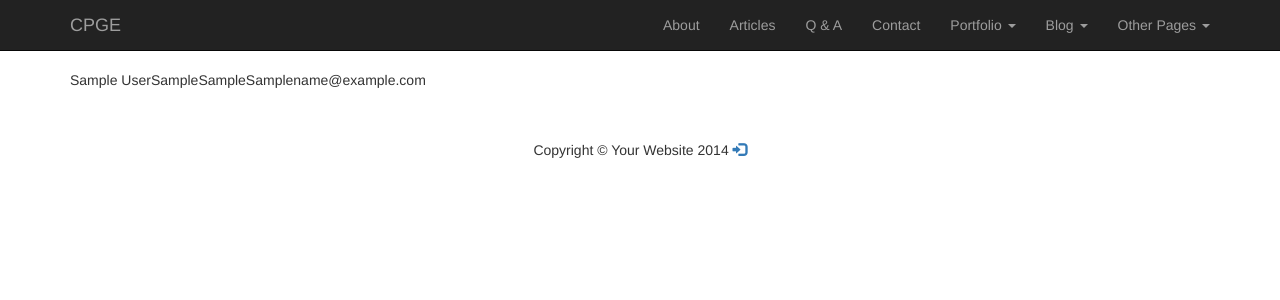
After one commit to anthonyhtyao/cpge_tw, a Django app: page /contact/ in a window 1280 px wide. The commit adds this page. Shown: the top 300 px of the page. Run offline with Django 3.2, Linux system fonts and the light colour scheme; tables that the repository leaves empty hold one stand-in row (values such as "Sample post"); some libraries are stand-ins or nearby versions.

Commit message:
Add contact page Add ispublic, highschool, prepa, grandsecole in UserProfile

```diff
--- a/cpge_tw/urls.py
+++ b/cpge_tw/urls.py
@@ -34,4 +34,5 @@ urlpatterns = [
     url(r'^tinymce/', include('tinymce.urls') ),
     url(r'^logout/$', views.user_logout, name='logout'),
     url(r'^addquestion$', views.addquestion, name='addquestion'),
+    url(r'^contact/$',views.contact, name='contact'),
 ]
--- a/cpge_tw/views.py
+++ b/cpge_tw/views.py
@@ -239,3 +239,7 @@ def user_logout(request):
 
     # Take the user back to the homepage.
     return HttpResponseRedirect('/')
+
+def contact(request):
+    users = UserProfile.objects.filter(ispublic=True)
+    return render(request, 'cpge_tw/contact.html', {'users':users} )
--- a/reco/forms.py
+++ b/reco/forms.py
@@ -13,7 +13,7 @@ class UserForm(forms.ModelForm):
 class UserProfileForm(forms.ModelForm):
     class Meta:
         model = UserProfile
-        fields = ('blog', 'name',)
+        fields = ('blog', 'name', 'ispublic', 'highschool', 'prepa', 'grandsecole')
 
 class ArticleForm(forms.ModelForm):
     title = forms.CharField(max_length = 128)
--- a/reco/models.py
+++ b/reco/models.py
@@ -10,6 +10,10 @@ class UserProfile(models.Model):
     user = models.OneToOneField(User)
     blog = models.URLField(blank=True)
     name = models.CharField(max_length = 128, blank = True)
+    ispublic = models.BooleanField(default=True)
+    highschool = models.CharField(max_length = 128, null = True)
+    prepa = models.CharField(max_length = 128, null = True)
+    grandsecole = models.CharField(max_length = 128, null = True)
 
     def __str__(self):
         return self.user.username
--- a/templates/base.html
+++ b/templates/base.html
@@ -63,7 +63,7 @@
                         <a href="/questionlist">Q & A</a>
                     </li>
                     <li>
-                        <a href="contact.html">Contact</a>
+                        <a href="/contact">Contact</a>
                     </li>
                     <li class="dropdown">
                         <a href="#" class="dropdown-toggle" data-toggle="dropdown">Portfolio <b class="caret"></b></a>
--- /dev/null
+++ b/templates/cpge_tw/contact.html
@@ -0,0 +1,12 @@
+{% extends 'base.html' %}
+{% block body_block %}
+
+<table>
+{% for user in users %}
+<tr>
+<td>{{user.name}}</td><td>{{user.highschool}}</td><td>{{user.prepa}}</td><td>{{user.grandsecole}}</td><td>{{user.user.email}}</td>
+</tr>
+{% endfor %}
+</table>
+
+{% endblock %}
```
Also changed, not shown: reco/migrations/0013_merge.py (added), reco/migrations/0014_auto_20160224_2240.py (added), reco/migrations/0015_auto_20160224_2322.py (added).
